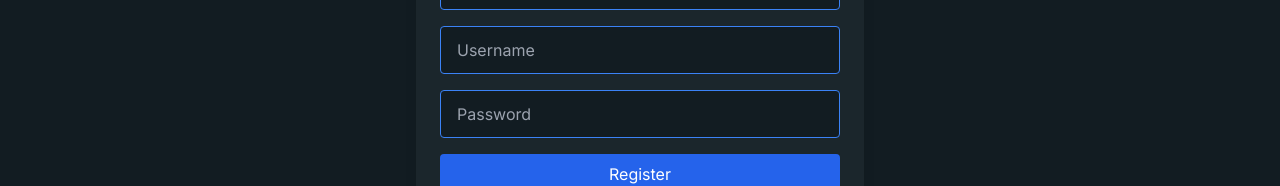
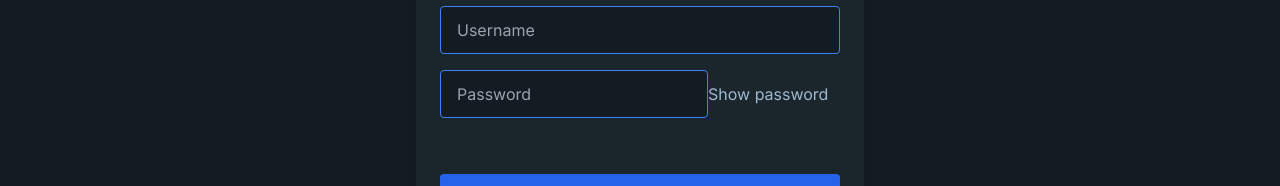
Before and after one commit to FabioKaelin/password-safe, a Next.js app in the folder frontend-safe/: page /vault in a window 1280 px wide. Both pictures are taken after a click on the button "Add New Entry". Shown: the part 410-596 px from the top of the page. Built offline with nearby package versions, Linux system fonts and the light colour scheme; no server answers.

Commit message:
Show password button shows password in clear text

```diff
--- a/frontend-safe/src/app/components/NewPasswordModal.tsx
+++ b/frontend-safe/src/app/components/NewPasswordModal.tsx
@@ -19,6 +19,7 @@ export default function NewPasswordModal() {
     });
 
     const [isOpen, setIsOpen] = useState(false);
+    const [showPassword, setShowPassword] = useState<boolean>(false)
 
     // TODO missing auto refresh and validation of inputs
     const handleSubmit = (event: React.FormEvent) => {
@@ -31,6 +32,7 @@ export default function NewPasswordModal() {
         createEntry()
     };
 
+    // TODO show password button needs to be added
     return (
         <>
             <button
@@ -79,14 +81,22 @@ export default function NewPasswordModal() {
                                 onChange={(e) => setEntry({...entry, username: e.target.value})}
                                 className="px-4 py-2 input input-bordered border border-blue-500 rounded"
                             />
+                            <span>
                                 <input
                                     name="password"
                                     placeholder="Password"
-                                type="password"
+                                    type={showPassword ? "text" : "password"}
                                     value={entry.password}
-                                onChange={(e) => setEntry({...entry, password: e.target.value})}
+                                    onChange={(e) => setEntry({
+                                        ...entry,
+                                        password: e.target.value
+                                    })}
                                     className="px-4 py-2 input input-bordered border border-blue-500 rounded"
                                 />
+                              <button type={"button"}
+                                      onClick={() => setShowPassword(!showPassword)}>Show password</button>
+                            </span>
+                            <br/>
                             <button
                                 type="submit"
                                 className="px-4 py-2 bg-blue-600 text-white rounded hover:bg-blue-700"
```
Lines whose indentation alone changed are shown as unchanged.
